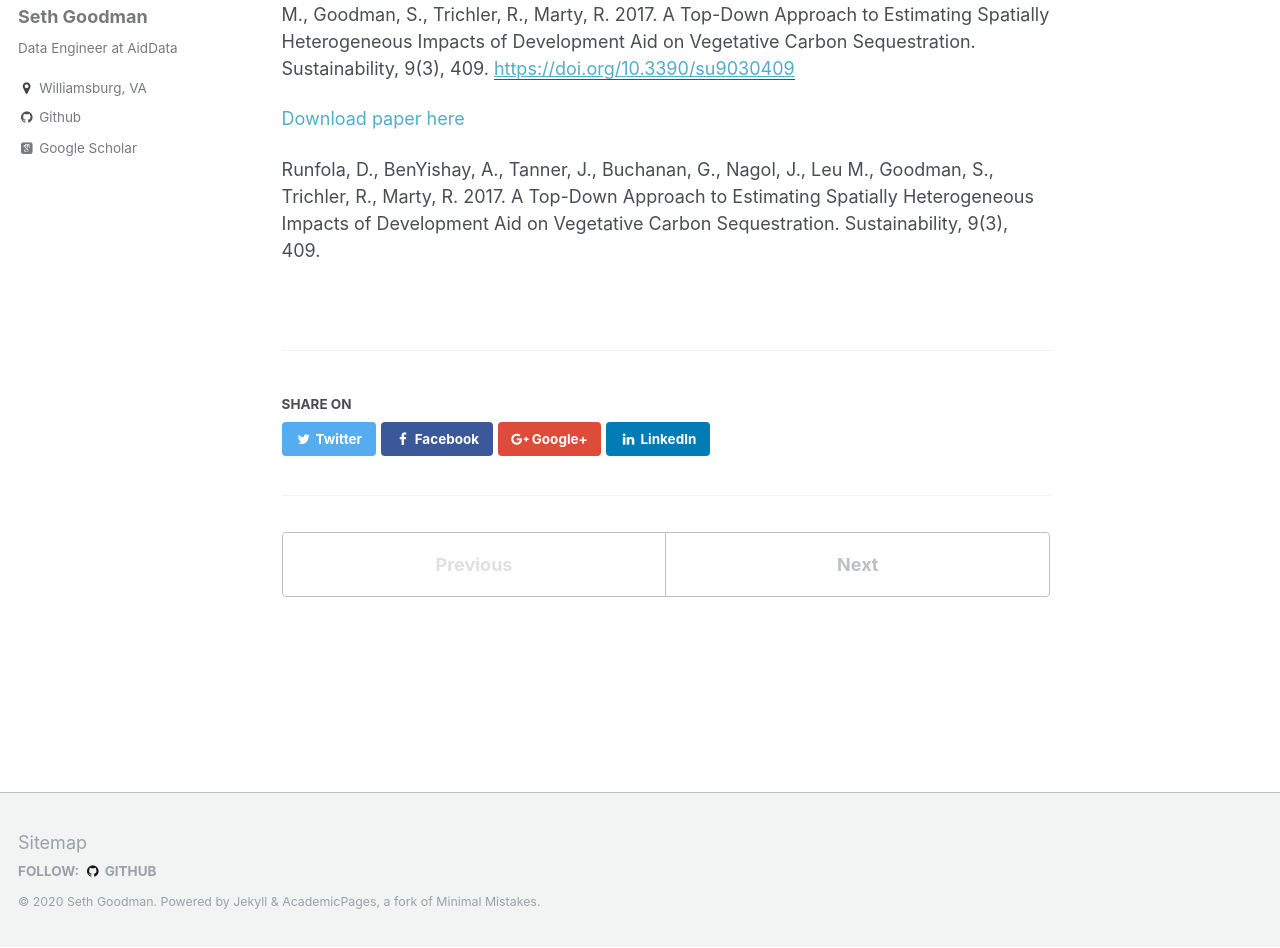
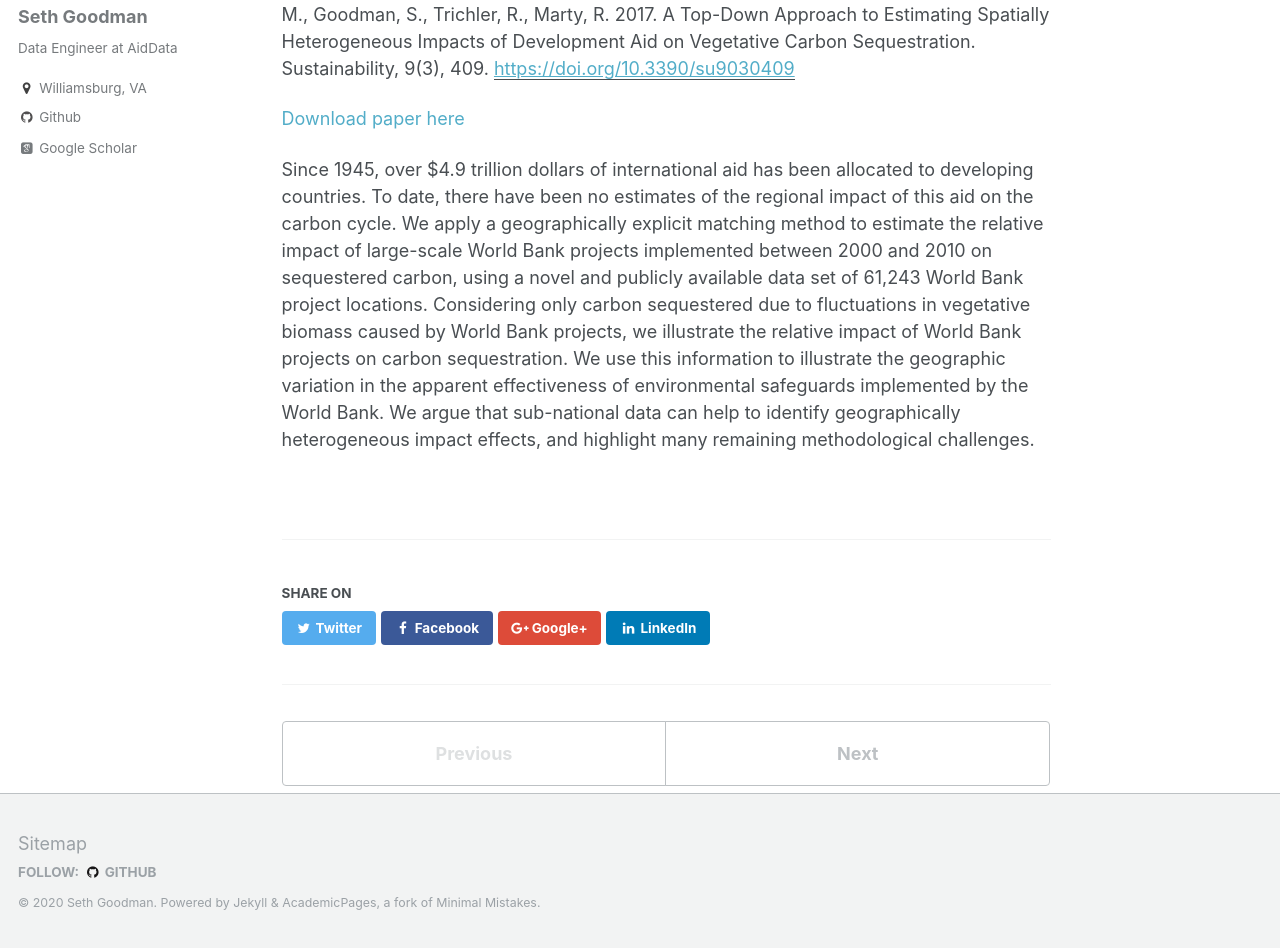
Before and after one commit to sgoodm/sgoodm.github.io, a Jekyll site: the page built from _publications/paper_01.md, in a window 1280 px wide and 1245 px high, cut to the strip 297-1245 px from the top of the window. Built offline with Jekyll 4.4.1, drawn with Linux system fonts in a browser that asks for light colours; some web fonts are replaced.

Commit message:
Update publications

```diff
--- a/_publications/paper_01.md
+++ b/_publications/paper_01.md
@@ -11,4 +11,4 @@ citation: 'Runfola, D., BenYishay, A., Tanner, J., Buchanan, G., Nagol, J., Leu
 
 [Download paper here](https://doi.org/10.3390/su9030409)
 
-Runfola, D., BenYishay, A., Tanner, J., Buchanan, G., Nagol, J., Leu M., Goodman, S., Trichler, R., Marty, R. 2017. A Top-Down Approach to Estimating Spatially Heterogeneous Impacts of Development Aid on Vegetative Carbon Sequestration. Sustainability, 9(3), 409.
+Since 1945, over $4.9 trillion dollars of international aid has been allocated to developing countries. To date, there have been no estimates of the regional impact of this aid on the carbon cycle. We apply a geographically explicit matching method to estimate the relative impact of large-scale World Bank projects implemented between 2000 and 2010 on sequestered carbon, using a novel and publicly available data set of 61,243 World Bank project locations. Considering only carbon sequestered due to fluctuations in vegetative biomass caused by World Bank projects, we illustrate the relative impact of World Bank projects on carbon sequestration. We use this information to illustrate the geographic variation in the apparent effectiveness of environmental safeguards implemented by the World Bank. We argue that sub-national data can help to identify geographically heterogeneous impact effects, and highlight many remaining methodological challenges.
```
Also changed, not shown: _publications/paper_02.md (+1 -1 lines), _publications/paper_03.md (+1 -1 lines).
